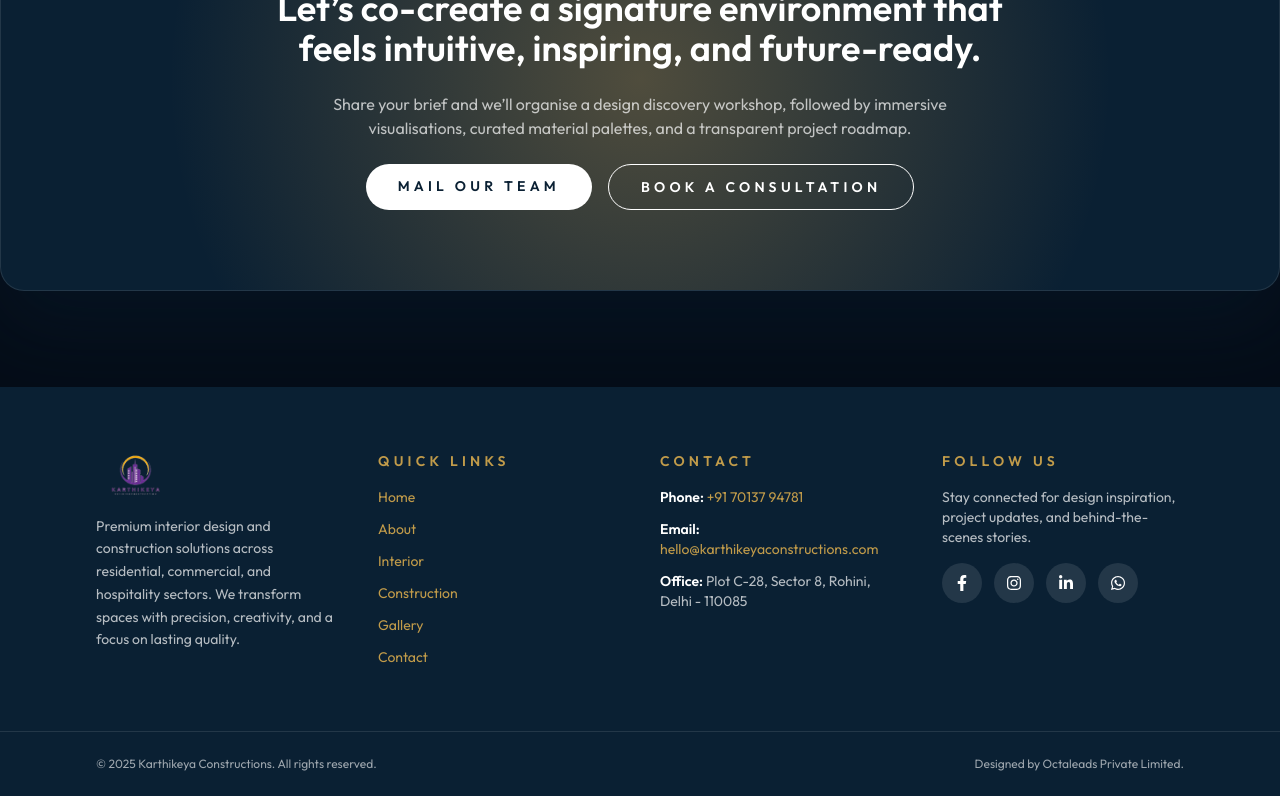
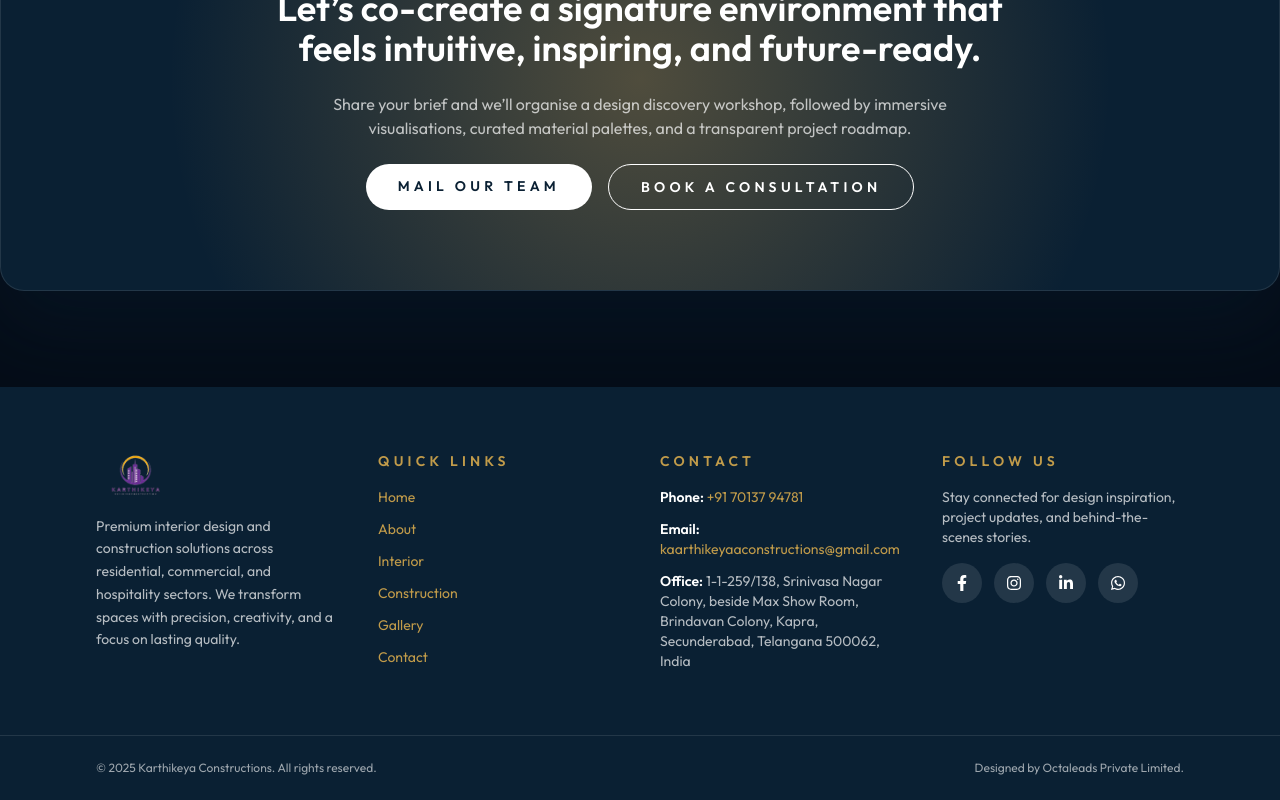
Before and after one commit to octaleadsprivatelimited-cloud/Karthikeya-Constructions, a React (Create React App) app: page / in a window 1280 px wide. Shown: the part 7163-7963 px from the top of the page. Built offline with nearby package versions, Linux system fonts and the light colour scheme.

Commit message:
Update contact details

```diff
--- a/src/data/siteContent.js
+++ b/src/data/siteContent.js
@@ -370,10 +370,11 @@ export const faqs = [
 ];
 
 export const contactDetails = {
-  address: "Plot C-28, Sector 8, Rohini, Delhi - 110085",
+  address:
+    "1-1-259/138, Srinivasa Nagar Colony, beside Max Show Room, Brindavan Colony, Kapra, Secunderabad, Telangana 500062, India",
   phonePrimary: "+91 70137 94781",
   phoneSecondary: "+91 70137 94781",
-  email: "hello@karthikeyaconstructions.com",
+  email: "kaarthikeyaaconstructions@gmail.com",
   workHours: "Mon to Sat - 9:00 AM to 7:00 PM",
 };
 
--- a/src/pages/Home.jsx
+++ b/src/pages/Home.jsx
@@ -4,7 +4,7 @@ import SectionHeading from "../components/SectionHeading";
 import ServiceCard from "../components/ServiceCard";
 import StatsStrip from "../components/StatsStrip";
 import TestimonialSlider from "../components/TestimonialSlider";
-import { services, materialExpertise, ethos } from "../data/siteContent";
+import { services, materialExpertise, ethos, contactDetails } from "../data/siteContent";
 import useInViewAnimation from "../hooks/useInViewAnimation";
 
 const heroHighlights = [
@@ -824,7 +824,7 @@ const Home = () => {
           </p>
           <div className="flex flex-wrap justify-center gap-4">
             <a
-              href="mailto:hello@karthikeyaconstructions.com"
+              href={`mailto:${contactDetails.email}`}
               className="rounded-full bg-white px-8 py-3 text-sm font-semibold uppercase tracking-[0.3em] text-brand transition hover:bg-brand-accent hover:text-white"
             >
               Mail Our Team
```
